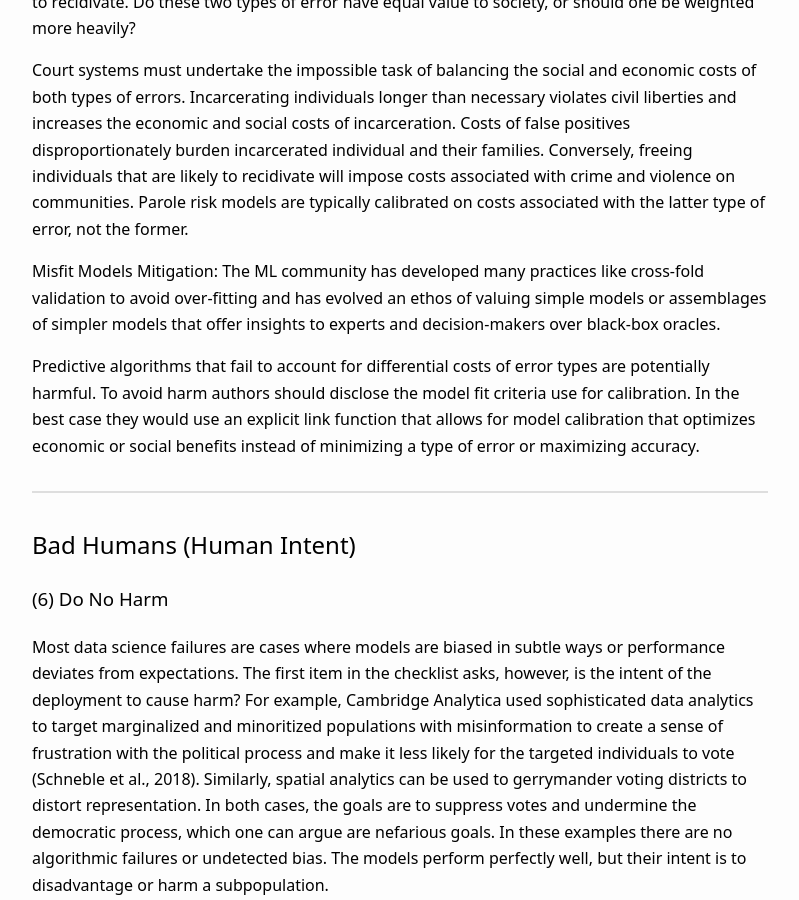
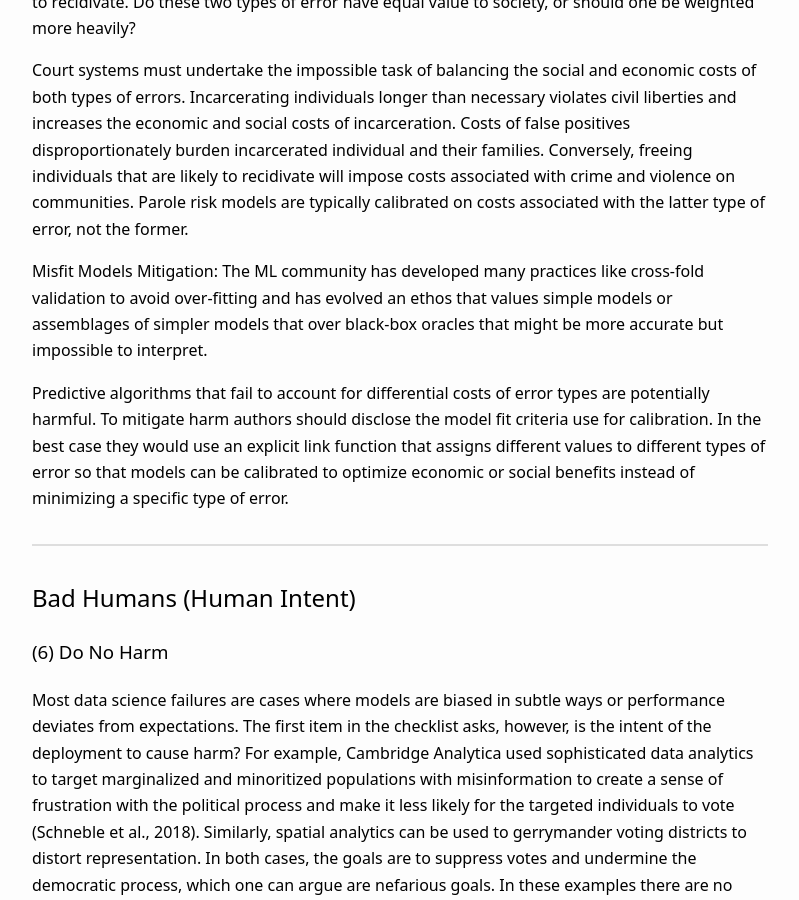
Before and after one commit to lecy/wells-dubois-protocol, a Jekyll site: the page built from index.md, in a window 1280 px wide and 900 px high, scrolled down 8612 px. Shown: the whole window, without its empty margins (240-1039 px from the left). Built offline with Jekyll 4.4.1, drawn with Linux system fonts in a browser that asks for light colours.

Commit message:
Update index.md

```diff
--- a/index.md
+++ b/index.md
@@ -131,9 +131,9 @@ Another example to consider is parole for an incarcerated individual. A false po
 
 Court systems must undertake the impossible task of balancing the social and economic costs of both types of errors. Incarcerating individuals longer than necessary violates civil liberties and increases the economic and social costs of incarceration. Costs of false positives disproportionately burden incarcerated individual and their families. Conversely, freeing individuals that are likely to recidivate will impose costs associated with crime and violence on communities. Parole risk models are typically calibrated on costs associated with the latter type of error, not the former.
 
-**Misfit Models Mitigation**: The ML community has developed many practices like cross-fold validation to avoid over-fitting and has evolved an ethos of valuing simple models or assemblages of simpler models that offer insights to experts and decision-makers over black-box oracles.
+**Misfit Models Mitigation**: The ML community has developed many practices like cross-fold validation to avoid over-fitting and has evolved an ethos that values simple models or assemblages of simpler models that over black-box oracles that might be more accurate but impossible to interpret.
 
-Predictive algorithms that fail to account for differential costs of error types are potentially harmful. To avoid harm authors should disclose the model fit criteria use for calibration. In the best case they would use an explicit link function that allows for model calibration that optimizes economic or social benefits instead of minimizing a type of error or maximizing accuracy.
+Predictive algorithms that fail to account for differential costs of error types are potentially harmful. To mitigate harm authors should disclose the model fit criteria use for calibration. In the best case they would use an explicit link function that assigns different values to different types of error so that models can be calibrated to optimize economic or social benefits instead of minimizing a specific type of error.
 
 ------------
 
```
